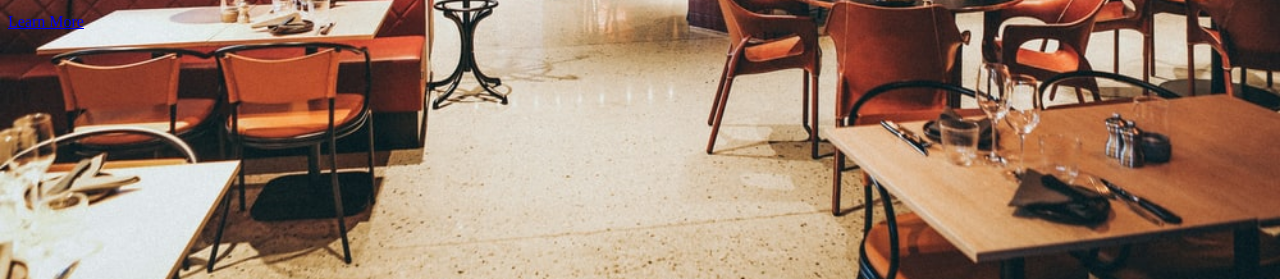
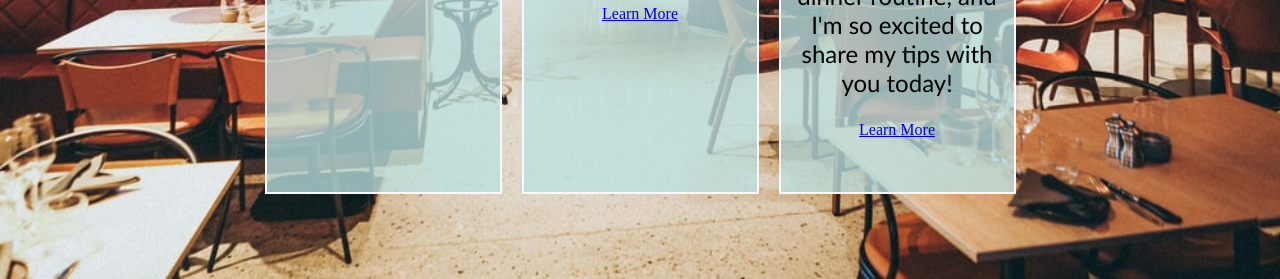
Before and after one commit to jdHettinger/odin-recipes, a plain HTML site: page index.html in a window 1280 px wide. Shown: the part 521-800 px from the top of the page. Drawn offline with Linux system fonts and the light colour scheme.

Commit message:
Styled recipe boxes, created navigation links

```diff
--- a/css/index-styles.css
+++ b/css/index-styles.css
@@ -1,6 +1,3 @@
-body{
-    display: block;
-}
 
 #bgcon{
     background-image: url("../images/backgrounds/restbg.jpg");
@@ -31,9 +28,31 @@
     text-align: center;
 }
 
-.recipebox{
+.container{
     width: 75%;
     height: auto;
-    z-index: 1;
-    background-color: wheat;
+    margin: 0 auto;
+    display: flex;
+    justify-content: center;
+    padding-top: 50px;
 }
+
+.rbox{
+    width: 25%;
+    height: 500px;
+    box-sizing: border-box;
+    margin:10px;
+    border: 2px solid ghostwhite;
+    background-color: rgba(188, 226, 226, 0.76);
+    text-align: center;
+}
+
+.rbox > p{
+    font-family: 'Gill Sans', 'Gill Sans MT', Calibri, 'Trebuchet MS', sans-serif;
+    font-size: 1.5rem;
+
+}
+
+.rbox > a{
+
+}
```
